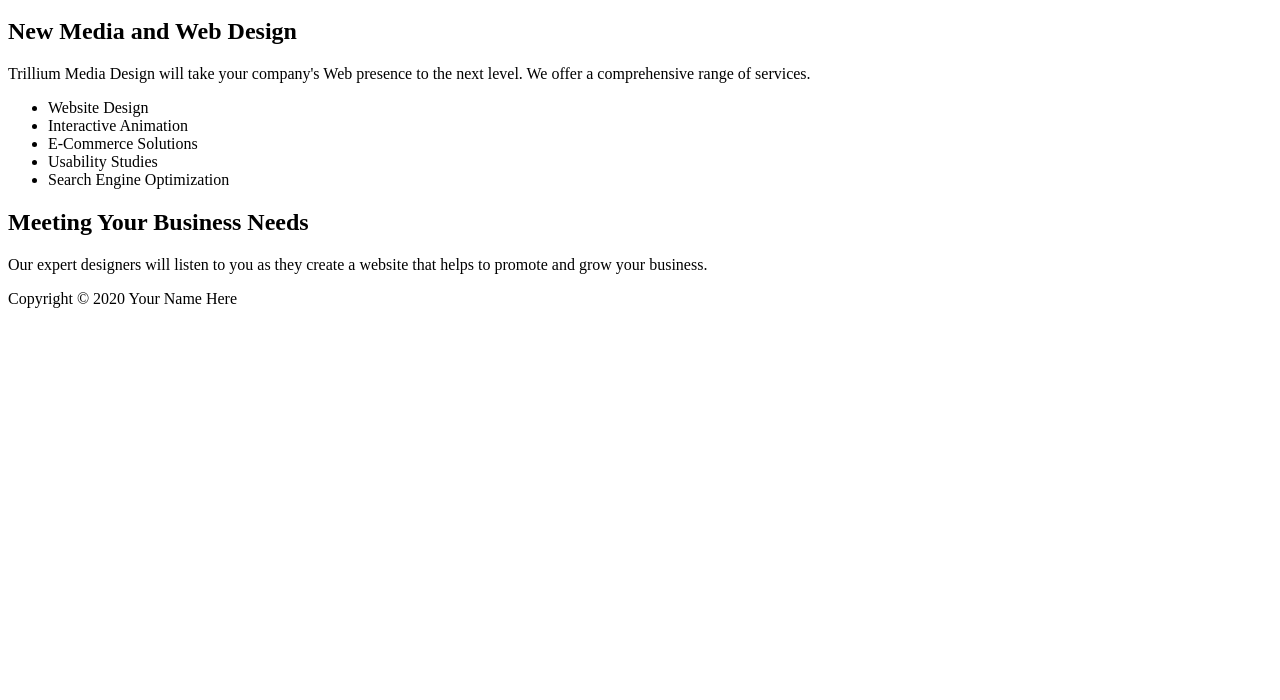
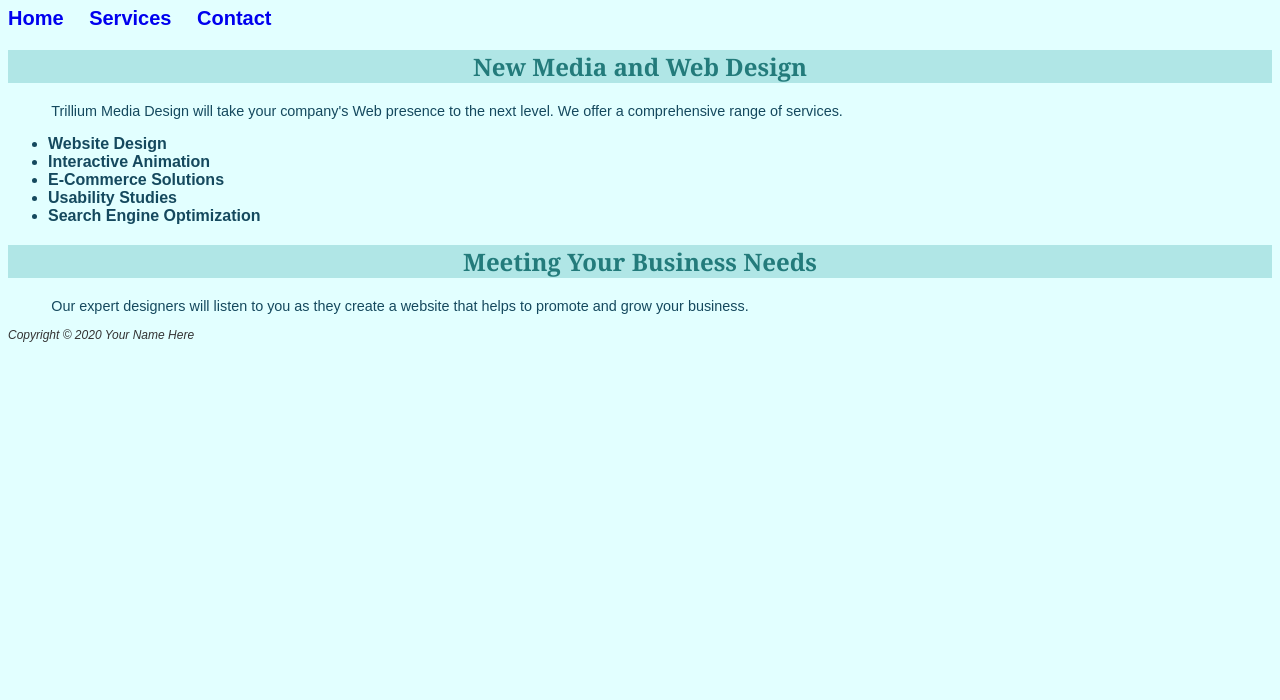
Before and after one commit to Dtvnick1/Chap39prac, a plain HTML site: page index.html in a window 1280 px wide. Shown: the part 100-800 px from the top of the page. Drawn offline with Linux system fonts and the light colour scheme.

Commit message:
Update index.html

```diff
--- a/index.html
+++ b/index.html
@@ -3,7 +3,7 @@
 <html lang="en">
 <head>
 <title>Trillium Media Design</title>
-<link href="trillium.css" rel=stytlesheet">
+<link href="trillium.css" rel="stylesheet">
 <meta charset="utf-8">
 </head>
 <body>
```
